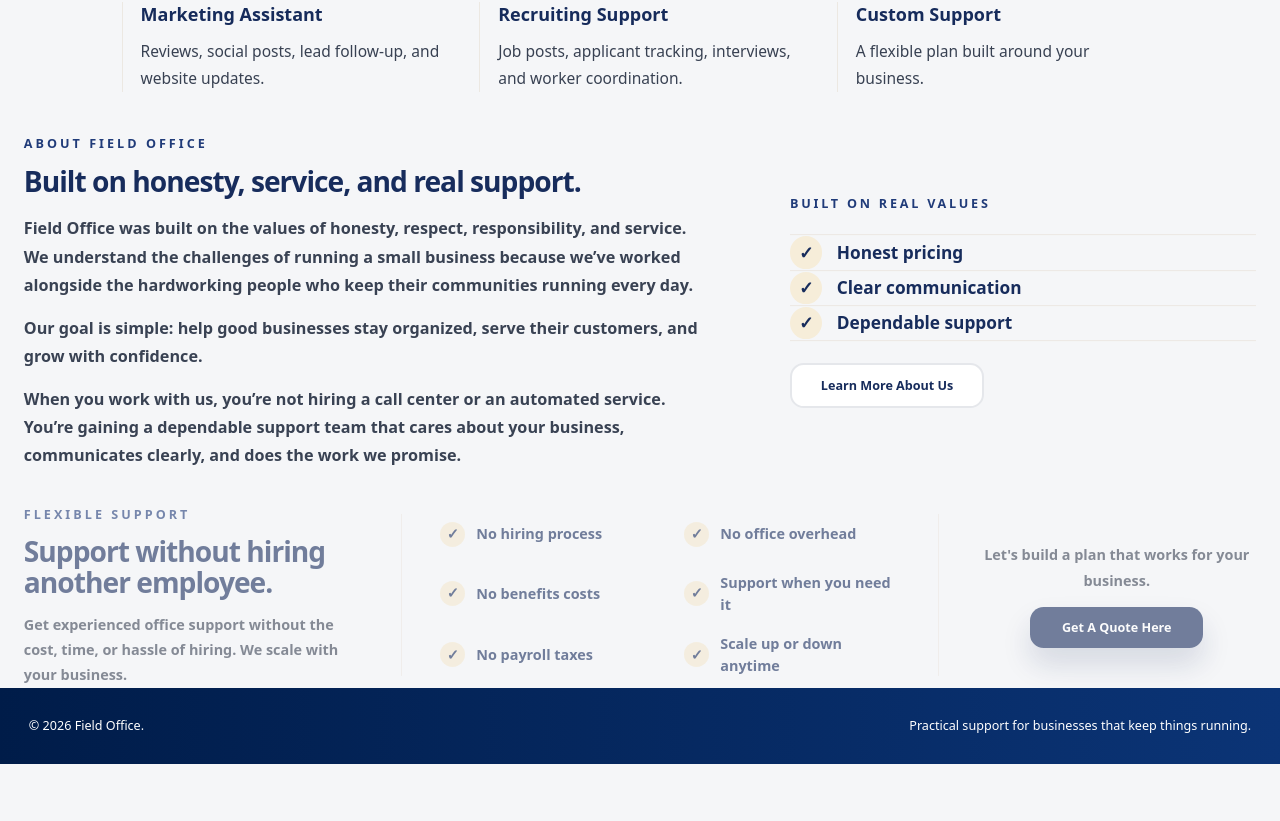
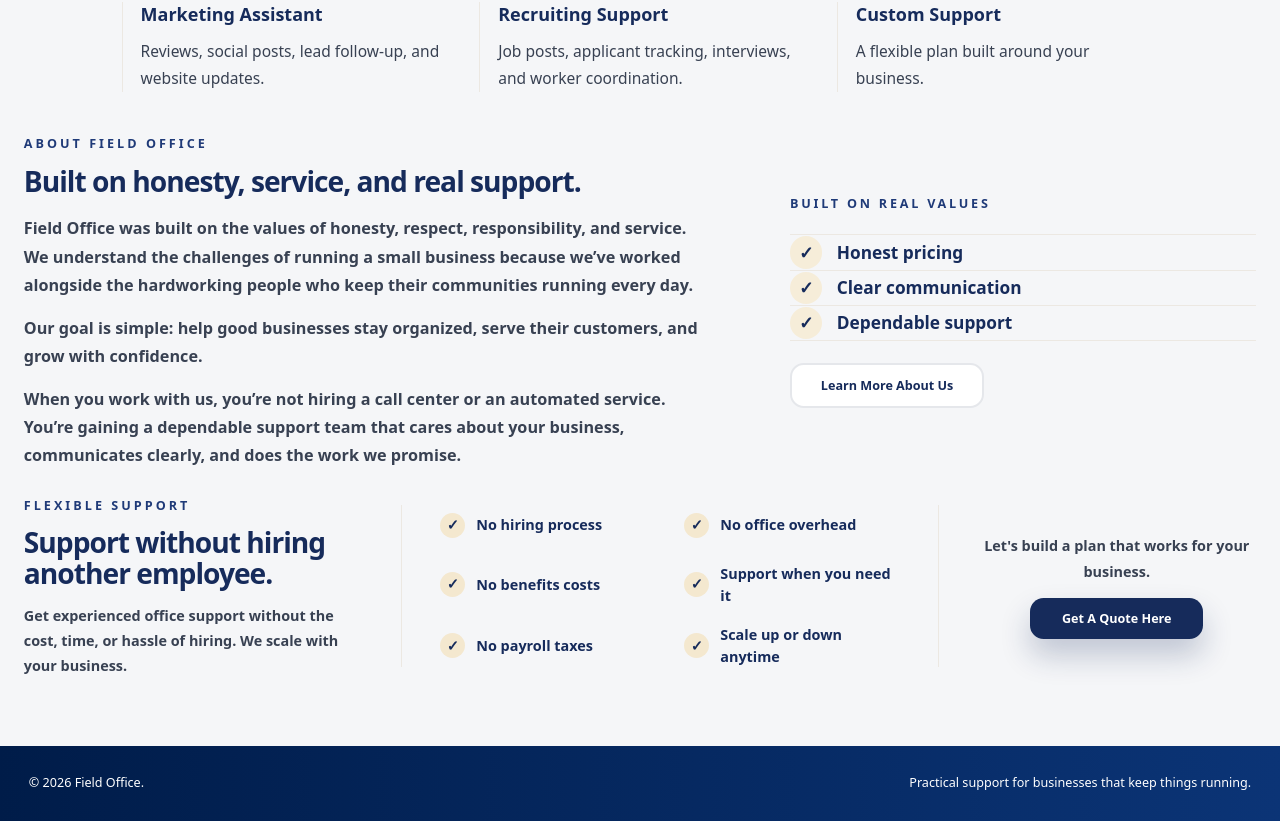
Before and after one commit to believeshe123-coder/Front-end-website, a Next.js app: page / in a window 1280 px wide. Shown: the part 1241-2062 px from the top of the page. Before the commit the page ends 2005 px from the top, so only its background shows below. Built offline with nearby package versions, Linux system fonts and the light colour scheme.

Commit message:
Fix homepage bottom spacing

```diff
--- a/app/globals.css
+++ b/app/globals.css
@@ -595,7 +595,7 @@ body {
 }
 
 .hire-panel {
-  margin-bottom: 0;
+  margin-bottom: clamp(2rem, 5vw, 4rem);
 }
 
 .support-industries .industry-card,
@@ -795,6 +795,14 @@ body {
 
 .feature-panel {
   box-shadow: 0 10px 24px color-mix(in srgb, var(--admin-dark) 6%, transparent) !important;
+}
+
+
+/* Keep the final homepage panel fully visible with breathing room above the footer. */
+.hire-panel.fade-up {
+  animation: none;
+  opacity: 1;
+  transform: none;
 }
 
 .site-footer {
```
